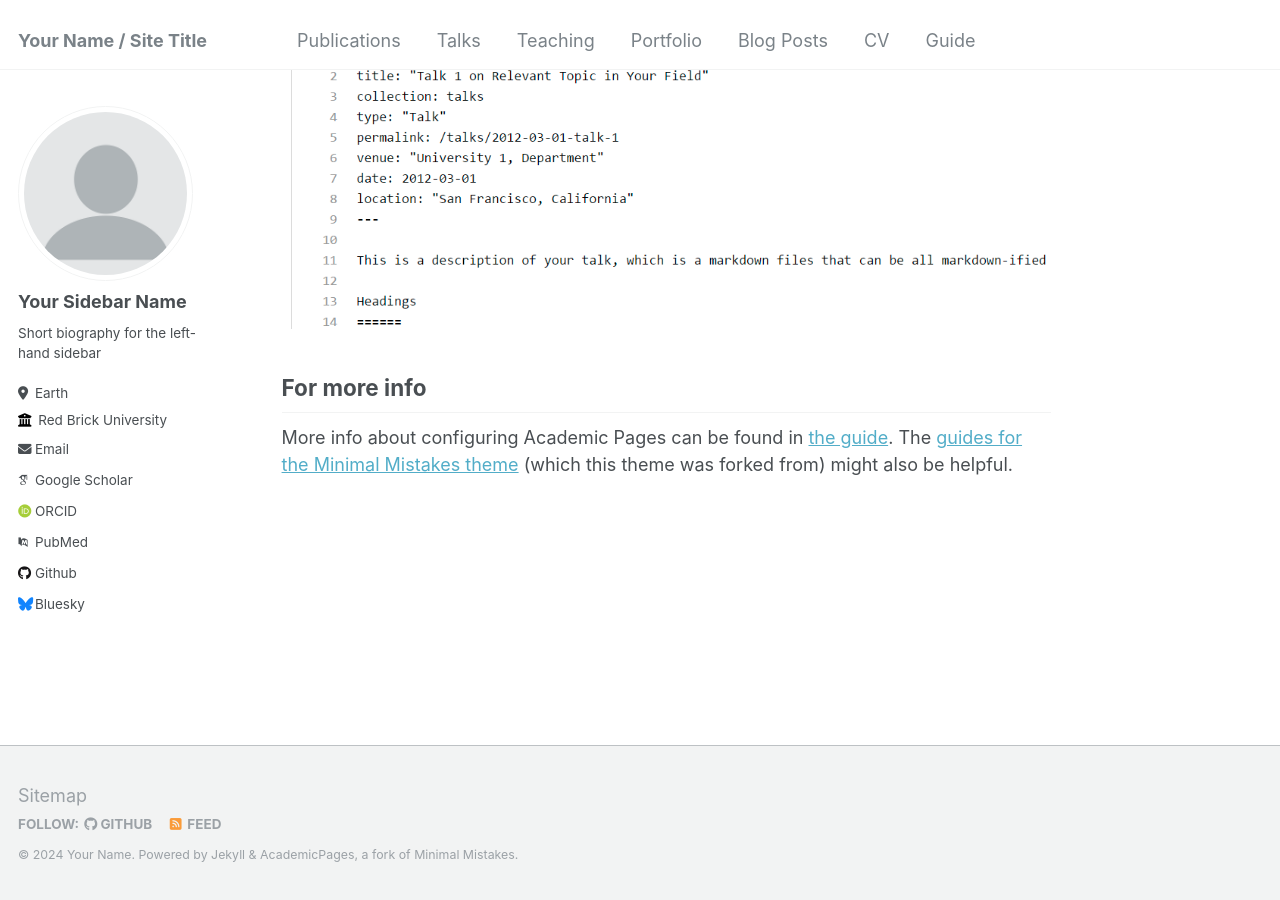
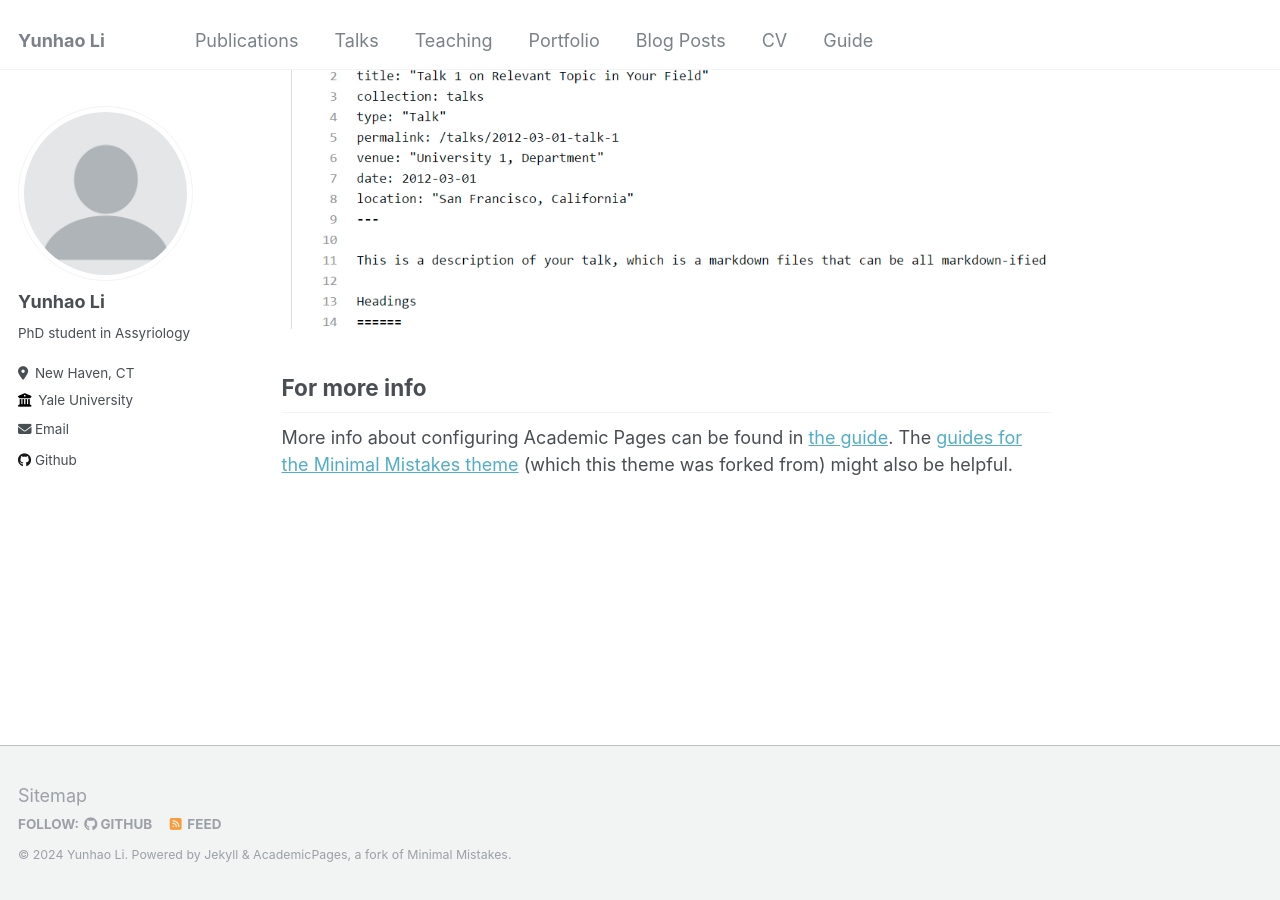
Before and after one commit to derek-yunhao-li/derek-yunhao-li, a Jekyll site: the page built from _pages/about.md, in a window 1280 px wide and 900 px high, scrolled down 2660 px. Built offline with Jekyll 4.4.1, drawn with Linux system fonts in a browser that asks for light colours; some web fonts are replaced.

Commit message:
Update _config.yml

```diff
--- a/_config.yml
+++ b/_config.yml
@@ -8,9 +8,9 @@
 
 # Basic Site Settings
 locale                   : "en-US"
-title                    : "Your Name / Site Title"
+title                    : "Yunhao Li"
 title_separator          : "-"
-name                     : &name "Your Name"
+name                     : &name "Yunhao Li"
 description              : &description "personal description"
 url                      : https://derek-yunhao-li.github.io
 baseurl                  : "" # the subpath of your site, e.g. "/blog"
@@ -22,33 +22,33 @@ repository               : "derek-yunhao-li/derek-yunhao-li.github.io"
 author:
   # Biographic information
   avatar           : "profile.png"
-  name             : "Your Sidebar Name"
+  name             : "Yunhao Li"
   pronouns         : # example: "she/her"
-  bio              : "Short biography for the left-hand sidebar"
-  location         : "Earth"
-  employer         : "Red Brick University"
+  bio              : "PhD student in Assyriology"
+  location         : "New Haven, CT"
+  employer         : "Yale University"
   uri              : # URL
-  email            : "none@example.org"
+  email            : "yunhao.li@yale.edu"
 
   # Academic websites
   arxiv            : # URL - Update with the correct link to your profile
-  googlescholar    : "https://scholar.google.com/citations?user=PS_CX0AAAAAJ"
+  googlescholar    : # "https://scholar.google.com/citations?user=PS_CX0AAAAAJ"
   impactstory      : # URL
-  orcid            : "http://orcid.org/yourorcidurl"
+  orcid            : # "http://orcid.org/yourorcidurl"
   semantic         : # URL
-  pubmed           : "https://www.ncbi.nlm.nih.gov/pubmed/?term=john+snow"
+  pubmed           : # "https://www.ncbi.nlm.nih.gov/pubmed/?term=john+snow"
   researchgate     : # URL
 
   # Repositories and software development
   bitbucket        : # Username - Update with your username on the site
   codepen          : # Username
   dribbble         : # Username
-  github           : "academicpages"
+  github           : "derek-yunhao-li"
   kaggle           : # Username
   stackoverflow    : # User number or user number and name (i.e., use "1" or "1/jeff-atwood")
 
   # Social media
-  bluesky          : "bsky.app" # Replace this with you Bluesky username
+  bluesky          : # "bsky.app" # Replace this with you Bluesky username
   facebook         : # Username
   flickr           : # Username
   foursquare       : # Username
```
